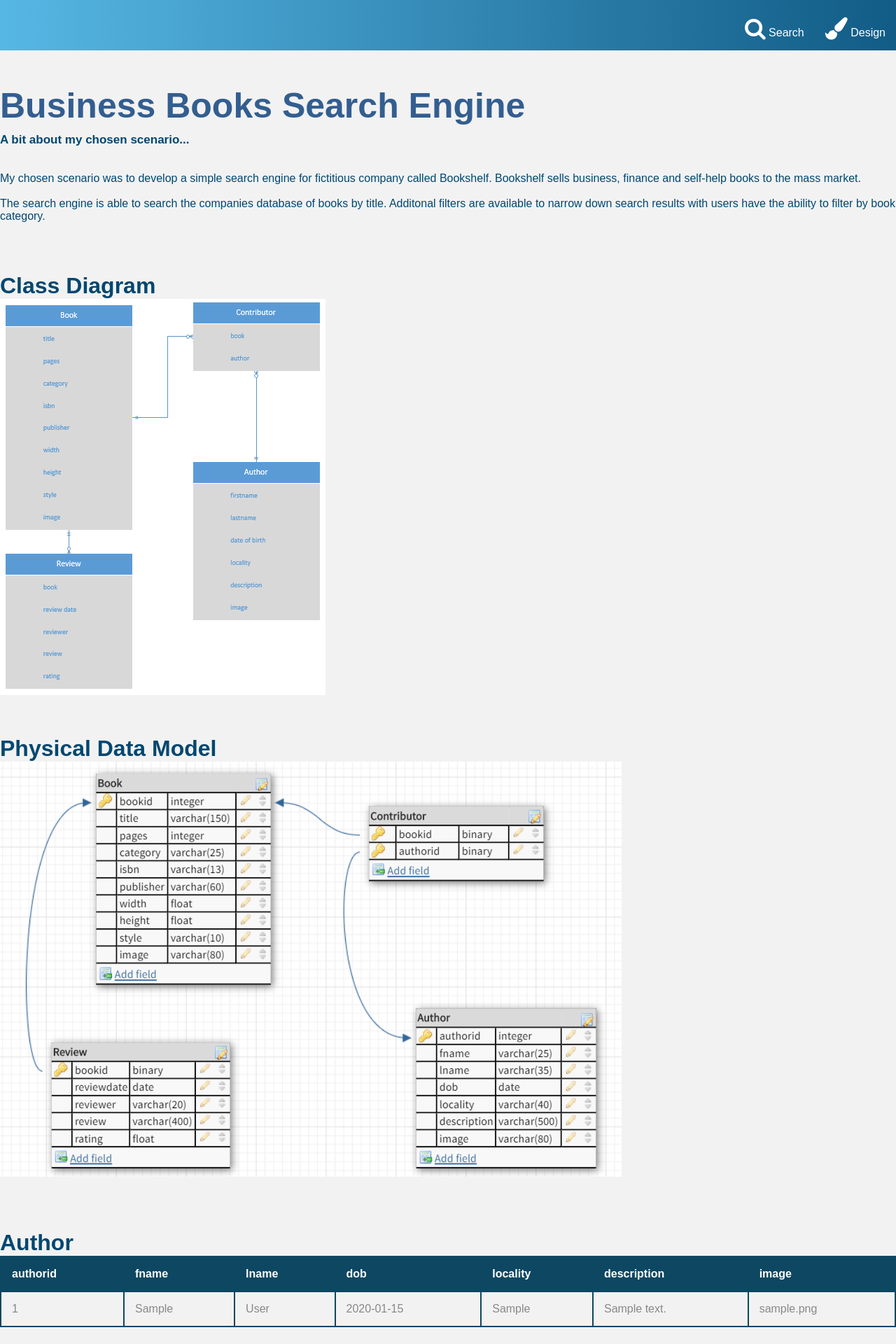
After one commit to mrjoelc/Pharmacy-Managment-Database, a PHP site: page /add-farmaco.php in a window 1280 px wide. The commit adds this page. Shown: the top 1920 px of the page at 70% size. Run offline with PHP 8.4, Linux system fonts and the light colour scheme; tables that the repository leaves empty hold one stand-in row (values such as "Sample post"); some libraries are stand-ins or nearby versions.

Commit message:
page 1 complete 95%

```diff
--- /dev/null
+++ b/add-farmaco.php
@@ -0,0 +1,181 @@
+<!DOCTYPE html>
+<html lang="en">
+	<head>
+		<title>A bit about database design | Bookshelf</title>
+
+		<link rel="stylesheet" href="../css/styles.css">
+		<link rel="stylesheet" href="../css/design.css">
+		<link rel="stylesheet" href="https://cdnjs.cloudflare.com/ajax/libs/font-awesome/4.7.0/css/font-awesome.min.css">
+
+		<meta charset="UTF-8">
+		<meta name="viewport" content="width=device-width, initial-scale=1.0">
+		<meta name="author" content="Patrick Thompson, 2nd Year Computing Student, University of Huddersfield">
+		<meta name="keywords" content="business books, self-help books, search business books, business books to read">
+		<meta name="description" content="Search business books through Bookshelf. We sell business, economics, finance,
+									      psychology, philosophy and self-help books.">
+
+		<script src="https://ajax.googleapis.com/ajax/libs/jquery/3.2.1/jquery.min.js"></script>
+
+		<?php
+		try {
+			$pdo = new PDO("mysql:host=localhost; dbname=", "", "");
+			$pdo->setAttribute(PDO::ATTR_ERRMODE, PDO::ERRMODE_EXCEPTION);
+
+			$resultset = $pdo->query("SELECT * FROM Book");
+			$books = $resultset->fetchAll();
+
+			$resultset = $pdo->query("SELECT * FROM Author");
+			$authors = $resultset->fetchAll();
+
+			$resultset = $pdo->query("SELECT * FROM Contributor ORDER BY bookid ASC");
+			$contributors = $resultset->fetchAll();
+
+			$resultset = $pdo->query("SELECT * FROM Review ORDER BY bookid ASC");
+			$reviews = $resultset->fetchAll();
+		} catch (PDOException $e) {
+			echo 'Connection error: ' . $e->getMessage();
+			exit();
+		}
+
+		$pdo = null;
+		?>
+	</head>
+	<body style="background-color: #f2f2f2;">
+		<header>
+			<ul class="gradient">
+			  <!--<li><img src="../res/img/book-logo.png" style="width: 70px; height: 70px; padding: 0px; margin: 0px;">--></li>
+			  <li style="padding-top: 10px;"><a href="design.php"><i class="fa fa-paint-brush fa-2x"></i> Design</a></li>
+			  <li style="padding-top: 10px;"><a href="index.php"><i class="fa fa-search fa-2x"></i> Search</a></li>
+			</ul>
+		</header>
+		<div class="container">
+			<div class="row" style="background-color: #f2f2f2;">
+				<h1 class="main-heading">Business Books Search Engine</h1>
+				<h6 class="description">A bit about my chosen scenario...</h6>
+				<br />
+				<br />
+				<p>My chosen scenario was to develop a simple search engine for fictitious company called Bookshelf.
+				   Bookshelf sells business, finance and self-help books to the mass market.</p>
+				<br />
+				<p>The search engine is able to search the companies database of books by title.
+				   Additonal filters are available to narrow down search results with users have the ability to filter by book category.</p>
+				<br />
+				<br />
+				<br />
+				<br />
+				<h1>Class Diagram</h1>
+				<img src="../res/img/classdiagram.PNG" />
+				<br />
+				<br />
+				<br />
+				<br />
+				<h1>Physical Data Model</h1>
+				<img src="../res/img/database.PNG" />
+				<br /><br /><br /><br />
+				<br /><h1>Author</h1>
+				<table>
+				  <tr>
+					<th>authorid</th>
+					<th>fname</th>
+					<th>lname</th>
+					<th>dob</th>
+					<th>locality</th>
+					<th>description</th>
+					<th>image</th>
+				  </tr>
+					<?php
+						if ($authors) {
+							foreach ($authors as $author) {
+								echo "<tr>";
+								echo "<td>".$author['authorid']."</td>
+									  <td>".$author['fname']."</td>
+									  <td>".$author['lname']."</td>
+									  <td>".$author['dob']."</td>
+									  <td>".$author['locality']."</td>
+									  <td>".$author['description']."</td>
+									  <td>".$author['image']."</td>";
+								echo "</tr>";
+							}
+						} else { echo "No data rows to report"; }
+					?>
+				</table>
+				<br /><br /><br /><br />
+				<br /><h1>Book</h1>
+				<table>
+				    <tr>
+					    <th>bookid</th>
+						<th>title</th>
+						<th>category</th>
+						<th>pages</th>
+						<th>isbn</th>
+						<th>publisher</th>
+						<th>width</th>
+						<th>height</th>
+						<th>style</th>
+						<th>image</th>
+				    </tr>
+					<?php
+						if ($books) {
+							foreach ($books as $book) {
+								echo "<tr>";
+								echo "<td>".$book['bookid']."</td>
+									  <td>".$book['title']."</td>
+									  <td>".$book['category']."</td>
+									  <td>".$book['pages']."</td>
+									  <td>".$book['isbn']."</td>
+									  <td>".$book['publisher']."</td>
+									  <td>".$book['width']."</td>
+									  <td>".$book['height']."</td>
+									  <td>".$book['style']."</td>
+									  <td>".$book['image']."</td>";
+								echo "</tr>";
+							}
+						} else { echo "No data rows to report"; }
+					?>
+				</table>
+				<br /><br /><br /><br />
+				<br /><h1>Contributor</h1>
+				<table>
+				    <tr>
+					    <th>bookid</th>
+						<th>authorid</th>
+					</tr>
+					<?php
+						if ($contributors) {
+							foreach ($contributors as $contributor) {
+								echo "<tr>";
+								echo "<td>".$contributor['bookid']."</td>
+									  <td>".$contributor['authorid']."</td>";
+								echo "</tr>";
+							}
+						} else { echo "No data rows to report"; }
+					?>
+				</table>
+				<br /><br /><br /><br />
+				<br /><h1>Review</h1>
+				<table>
+					<tr>
+						<th>bookid</th>
+						<th>reviewdate</th>
+						<th>reviewer</th>
+						<th>review</th>
+						<th>rating</th>
+					</tr>
+					<?php
+						if ($reviews) {
+							foreach ($reviews as $review) {
+								echo "<tr>";
+								echo "<td>".$review['bookid']."</td>
+									  <td>".$review['reviewdate']."</td>
+									  <td>".$review['reviewer']."</td>
+									  <td>".$review['review']."</td>
+									  <td>".$review['rating']."</td>";
+								echo "</tr>";
+							}
+						} else { echo "No data rows to report"; }
+					?>
+				</table>
+			</div>
+		</div>
+	</body>
+</html>
--- a/css/styles.css
+++ b/css/styles.css
@@ -79,35 +79,57 @@ header img {
 
 }
 
+/**Title**/
+.main-heading{
+	color: #335e90;
+}
+
+.center {
+    display: flex;
+	justify-content: center;
+}
+
+.lato-DX {
+    display: flex;
+	justify-content: flex-end;
+}
+
+.lato-SX {
+    display: flex;
+	justify-content: flex-start;
+}
+
 ul {
 	list-style-type: none;
-    margin: 0px;
-    padding: 0px;
+	margin: 0;
+	padding: 0;
 	overflow: hidden;
-	font-size: 20px;
-	font-weight: bold;
-	height: auto;
-	width:100%;
-    text-align:center;
+	background-color: #5eba24;
   }
 
   li {
-	display:inline-block;
-	margin: auto;
+	float: right;
   }
 
   li a {
 	display: block;
 	color: white;
 	text-align: center;
-    padding: 20px;
-	margin-bottom: 10px;
 	text-decoration: none;
+
+	padding: 15px;
   }
 
-li a:hover:not(.decorated) {
-	color: #0d4762;
+  li a:hover {
+	background-color: rgb(98, 211, 104);
+	border-top-left-radius: 100%;
+	border-top-right-radius: 100%;
+	border-bottom-left-radius: 0px;
+	border-bottom-right-radius: 0px;
+
   }
+
+
 
 .btn {
 		padding: 0px;
@@ -133,7 +155,7 @@ li a:hover:not(.decorated) {
 
 	padding-top: 10px;
 	padding-bottom: 10px;
-	background-color: #fafafa;
+	background-color: #c6e7c9;
 }
 
 .main-heading {
@@ -142,7 +164,7 @@ li a:hover:not(.decorated) {
 }
 
 .description {
-	font-size: 20px;
+	font-size: 17px;
 	padding: 0px 0px 0px 0px;
 }
 
```
Also changed, not shown: Farmacia.sql (deleted, +0 -226 lines), css/index.css (+18 -15 lines), index.php (+17 -4 lines), README.md (deleted), add-azienda.php (renamed from design.php), 1 other file. Lines whose indentation alone changed are shown as unchanged.
